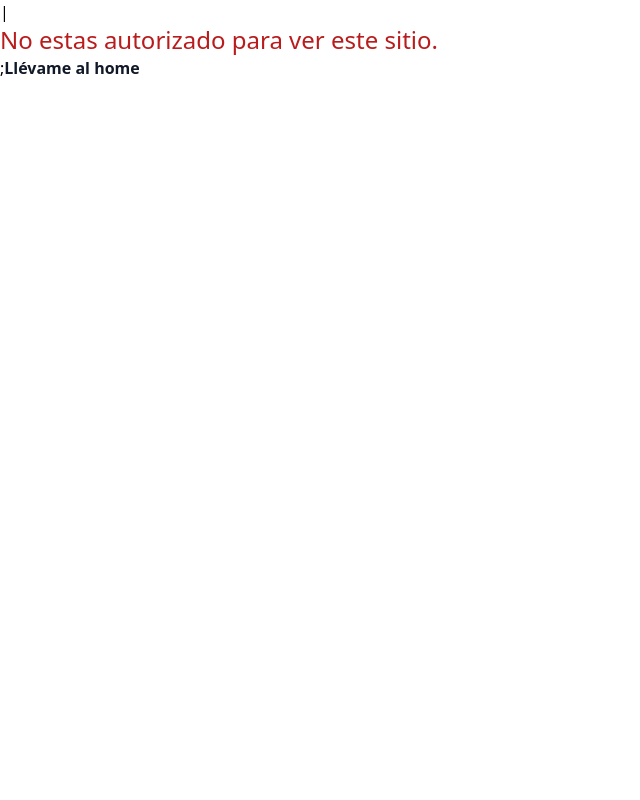
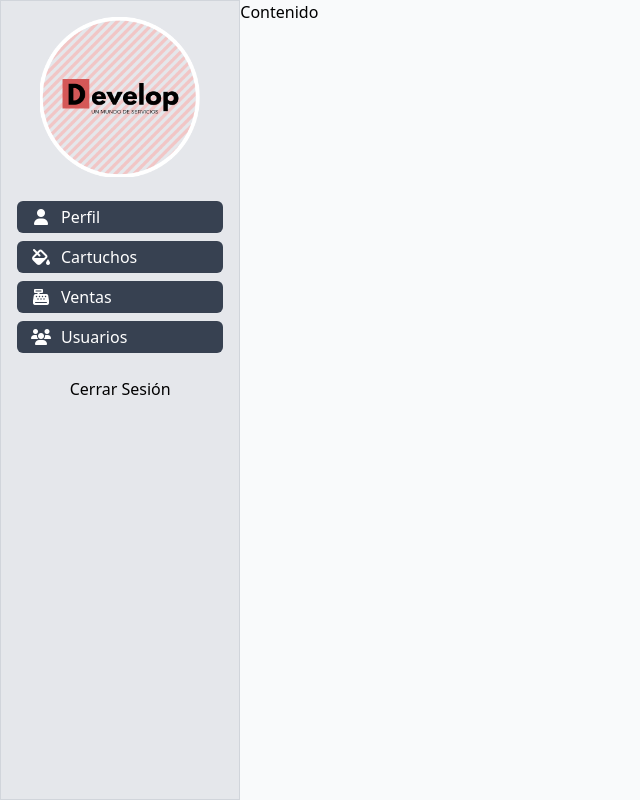
Before and after one commit to yaniram/Proyecto-React-2, a React (Create React App) app: page /admin in a window 1280 px wide. Shown: the whole page, without its empty margins (0-640 px from the left). Built offline with nearby package versions, Linux system fonts and the light colour scheme.

Commit message:
token fallando

```diff
--- a/src/App.jsx
+++ b/src/App.jsx
@@ -27,7 +27,8 @@ function App() {
       domain="misiontic-todoink.us.auth0.com"
       clientId="1SAF13lQMIKVXQIQ263Mw5WxlXeTLqJ1"
       redirectUri={window.location.origin}
-      >|
+      audience= 'https://api-autenticacion-todoink-misiontic/'
+      >
     <div className='App'>
       <DarkModeContext.Provider value={{ darkMode, setDarkMode }}>
     <Router>
--- a/src/components/PrivateRoute.jsx
+++ b/src/components/PrivateRoute.jsx
@@ -1,13 +1,32 @@
-import React from 'react'
+import React, {useEffect} from 'react'
 import { useAuth0 } from "@auth0/auth0-react";
-import { Link } from 'react-router-dom';
+//import { Link } from 'react-router-dom';
 
 const PrivateRoute = ({ children }) => {
-    const { isAuthenticated, isLoading } = useAuth0();
+    const { isAuthenticated, isLoading, loginWithRedirect, getAccessTokenSilently } = useAuth0();
+
+    useEffect(() => {
+
+        const fetchAuth0Token = async () => {
+          const  accessToken = await getAccessTokenSilently({
+            audience: `https://api-autenticacion-todoink-misiontic/`,
+    });
+    console.log(accessToken);
+};
+        fetchAuth0Token()
+    }, []);
 
     if(isLoading) return <div>Loading...</div>;
 
-   return isAuthenticated ? (
+    if(isAuthenticated) {
+        return loginWithRedirect();
+    }
+
+    return <>{children}</>;
+
+};
+
+ /* return isAuthenticated ? (
     <>{children}</>
    ): (
        <div>
@@ -19,6 +38,6 @@ const PrivateRoute = ({ children }) => {
         </Link>
        </div>
    );
-};
+};*/
 
 export default PrivateRoute;
--- a/src/components/Sidebar.jsx
+++ b/src/components/Sidebar.jsx
@@ -18,7 +18,7 @@ const Sidebar = () => {
         <Ruta icono='fas fa-cash-register' ruta='/admin/ventas' nombre='Ventas' />
         <Ruta icono='fas fa-users' ruta='/admin/usuarios' nombre='Usuarios' />
       </div>
-      <button onClick={() => logout({ returnTo: 'http://localhost:3000/' })}>Cerrar Sesión</button>
+      <button onClick={() => logout({ returnTo: window.location.origin })}>Cerrar Sesión</button>
     </nav>
   );
 };
```
